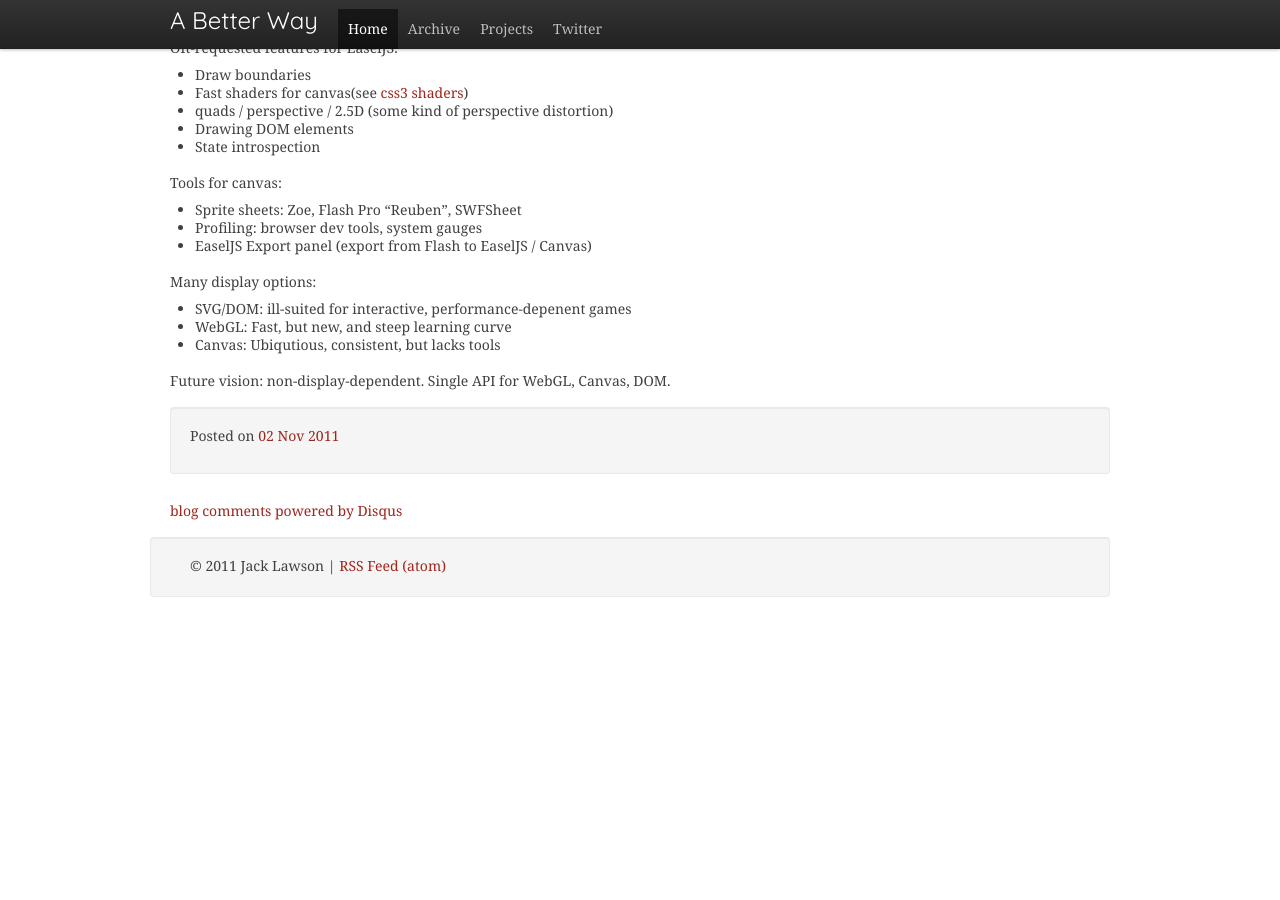
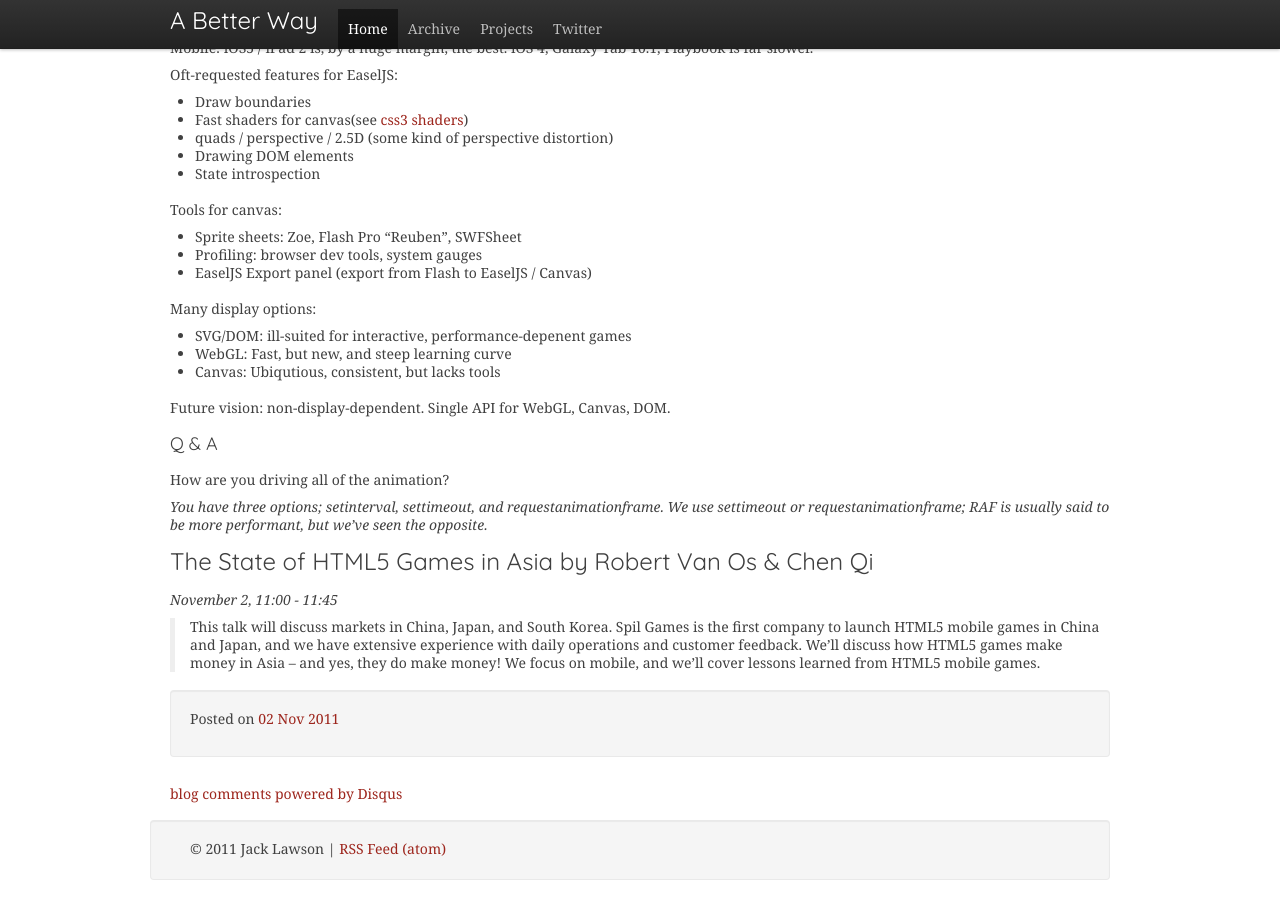
Before and after one commit to ajacksified/ajacksified.github.com, a Jekyll site: the page built from _posts/2011-11-02-new-game-conf-liveblog-2.markdown, in a window 1280 px wide and 900 px high, scrolled down 3487 px. Built offline with Jekyll 4.4.1, drawn with Linux system fonts in a browser that asks for light colours; nearby versions of some CDN libraries; some web fonts are replaced; Markdown is read by kramdown in place of the engine named in the settings; comment, search, counter and statistics services are not loaded; before the commit the page ends 4104 px from its top, so only the background shows below that.

Commit message:
Day 2 - Robert & Chen

```diff
--- a/_posts/2011-11-02-new-game-conf-liveblog-2.markdown
+++ b/_posts/2011-11-02-new-game-conf-liveblog-2.markdown
@@ -237,3 +239,20 @@ Many display options:
 
 
 Future vision: non-display-dependent. Single API for WebGL, Canvas, DOM.
+
+### Q &amp; A
+
+How are you driving all of the animation?
+
+*You have three options; setinterval, settimeout, and requestanimationframe.
+We use settimeout or requestanimationframe; RAF is usually said to be more
+performant, but we've seen the opposite.*
+
+## The State of HTML5 Games in Asia by Robert Van Os &amp; Chen Qi
+*November 2, 11:00 - 11:45*
+
+> This talk will discuss markets in China, Japan, and South Korea. Spil Games
+> is the first company to launch HTML5 mobile games in China and Japan, and we
+> have extensive experience with daily operations and customer feedback. We'll
+> discuss how HTML5 games make money in Asia -- and yes, they do make money! We
+> focus on mobile, and we'll cover lessons learned from HTML5 mobile games.
```
Also changed, not shown: other parts of _posts/2011-11-02-new-game-conf-liveblog-2.markdown (+2 -0 lines).
